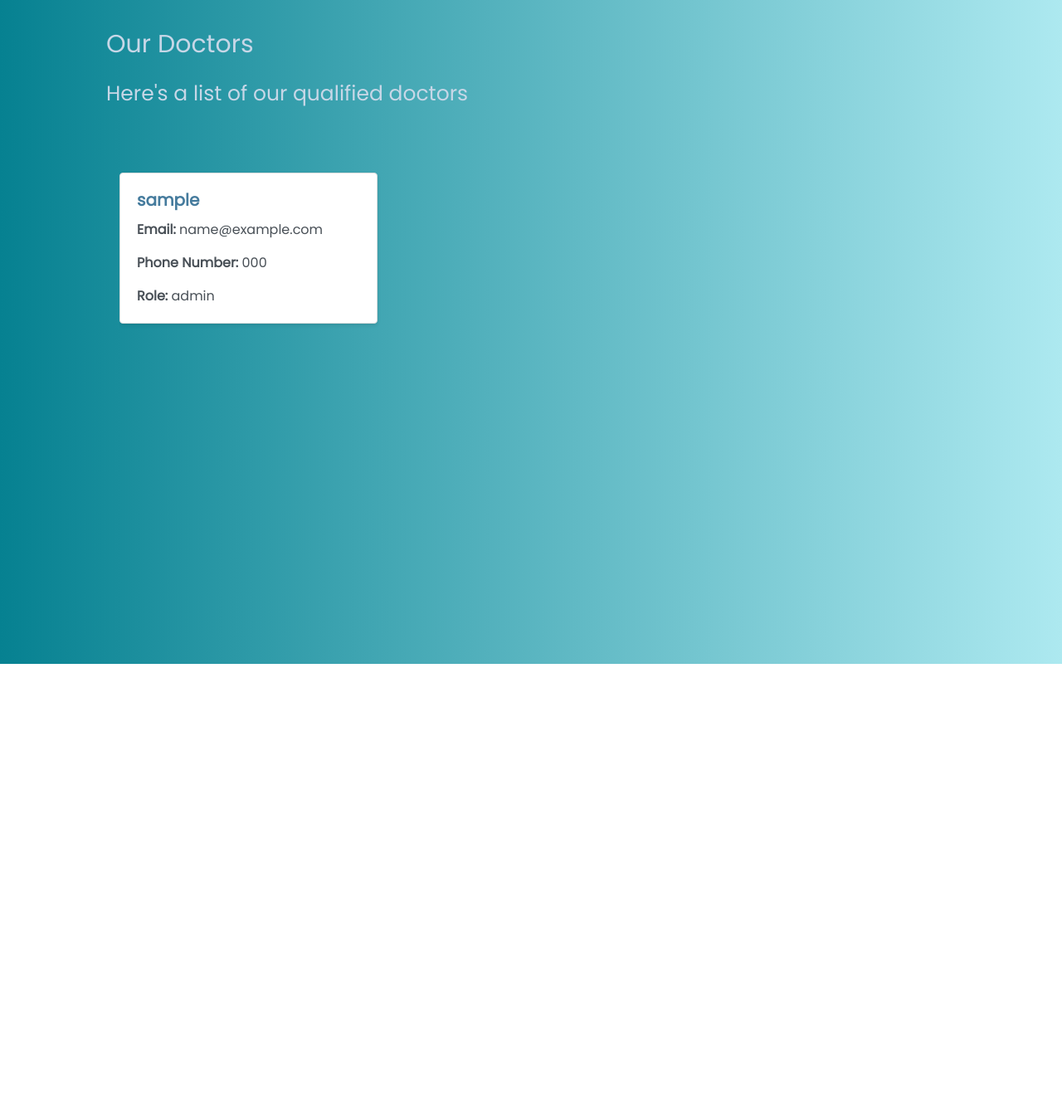
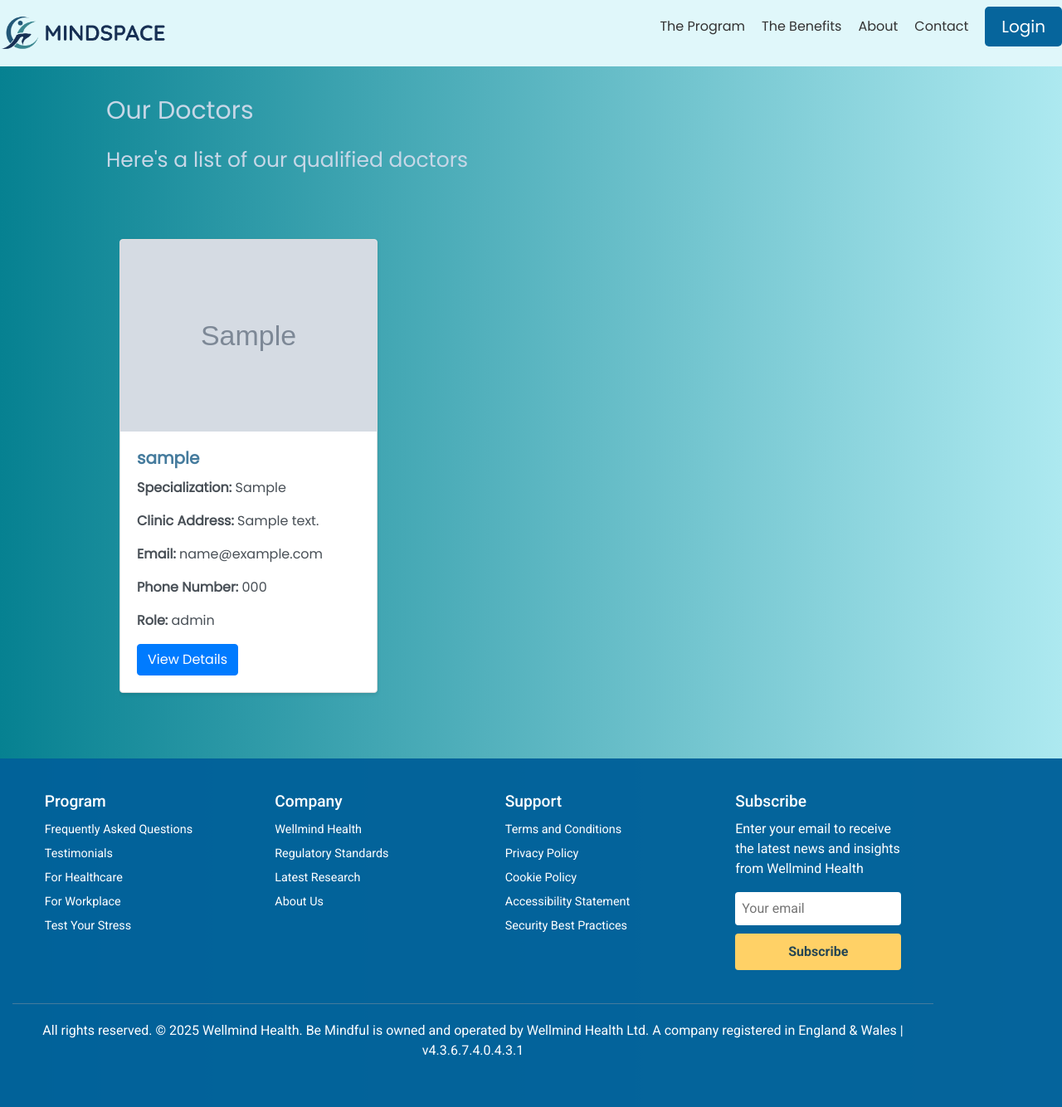
Before and after one commit to GaneshSKumbhar/MindSpace, a PHP site: page /docinfo.php in a window 1280 px wide. Shown: the whole page at 83% size. Before the commit the page ends 800 px from the top, so only its background shows below. Run offline with PHP 8.4, Linux system fonts and the light colour scheme; tables that the repository leaves empty or names only in its code hold one stand-in row (values such as "Sample post"); grey boxes marked "Sample" are stand-in pictures.

Commit message:
docinfo.php is done

```diff
--- a/css/style.css
+++ b/css/style.css
@@ -18,13 +18,13 @@ body {
 }
 
 header {
-width: 100%;
+  top: 0;
+  width: 100%;
   display: flex;
   justify-content: space-between;
   align-items: center;
-  padding: 10px 20px;
   background-color: #e0f7fa;
-  height: 100px;
+  height: 80px;
   position: fixed;
   z-index: 5;
   color: #333;
@@ -350,6 +350,7 @@ section .top{
 
 .doctors-page {
   background: linear-gradient(to left, #ade9f0, #068191);
+  margin-top: 80px;
 }
 
 .doctor-card {
--- a/css/styles.css
+++ b/css/styles.css
@@ -38,7 +38,7 @@ h2 {
     display: flex !important;
     justify-content: center; /* Centers horizontally */
     align-items: center;
-    font-size: 22px;
+    font-size:22px;
 }
 
 .btn-primary:hover {
--- a/doctor/docinfo.php
+++ b/doctor/docinfo.php
@@ -1,9 +1,12 @@
 <?php
+include '../template/header.php'; // Include the header file
+session_start(); // Start the session
 require_once '../dbconnect/config.php'; // Include database connection file
 
-// Query the doctor table to retrieve all doctors
-$sql = "SELECT * FROM doctor";
+// Fetch all doctors from the database
+$sql = "SELECT id, username, specialization, clinic_address, profile_photo_path, email, phone_number, role FROM doctor";
 $result = $conn->query($sql);
+
 ?>
 
 <!DOCTYPE html>
@@ -11,12 +14,17 @@ $result = $conn->query($sql);
 <head>
     <meta charset="UTF-8">
     <meta name="viewport" content="width=device-width, initial-scale=1.0">
-    <title>Doctors</title>
+    <title>Our Doctors</title>
     <link rel="preconnect" href="https://fonts.googleapis.com">
     <link rel="preconnect" href="https://fonts.gstatic.com" crossorigin>
     <link href="https://fonts.googleapis.com/css2?family=Poppins&family=Roboto:ital,wght@0,100;0,300;0,400;0,500;0,700;0,900;1,100;1,300;1,400;1,500;1,700;1,900&display=swap" rel="stylesheet">
     <link rel="stylesheet" href="https://cdn.jsdelivr.net/npm/bootstrap@4.3.1/dist/css/bootstrap.min.css" integrity="sha384-ggOyR0iXCbMQv3Xipma34MD+dH/1fQ784/j6cY/iJTQUOhcWr7x9JvoRxT2MZw1T" crossorigin="anonymous">
-    <link rel="stylesheet" href="../css/style.css">
+    <link rel="stylesheet" href="../css/style.css"> <!-- Link to your CSS file -->
+    <style>
+    .doctor-card { /*added unique class to enable editing of the card */
+       margin-bottom: 15px; /* Add spacing between cards */
+    }
+    </style>
 </head>
 <body class="doctors-page">
     <main>
@@ -30,25 +38,30 @@ $result = $conn->query($sql);
             <div class="container">
                 <div class="row">
                     <?php
-                    if ($result->num_rows > 0) {
-                        // Output data of each row
+                    if ($result && $result->num_rows > 0) {
                         while($row = $result->fetch_assoc()) {
                             ?>
                             <div class="col-md-4 mb-4">
-                                <div class="card doctor-card">  <!-- Added unique class -->
+                                <div class="card doctor-card"> <!-- Added doctor-card class -->
+                                    <?php if (!empty($row["profile_photo_path"])): ?>
+                                        <img src="<?php echo htmlspecialchars($row["profile_photo_path"]); ?>" class="card-img-top" alt="Doctor Profile Photo">
+                                    <?php endif; ?>
                                     <div class="card-body">
                                         <h5 class="card-title"><?php echo htmlspecialchars($row["username"]); ?></h5>
+                                        <p class="card-text"><strong>Specialization:</strong> <?php echo htmlspecialchars($row["specialization"] ? $row["specialization"] : "Not specified"); ?></p>
+                                        <p class="card-text"><strong>Clinic Address:</strong> <?php echo htmlspecialchars($row["clinic_address"] ? $row["clinic_address"] : "Not specified"); ?></p>
                                         <p class="card-text"><strong>Email:</strong> <?php echo htmlspecialchars($row["email"]); ?></p>
-                                        <p class="card-text"><strong>Phone Number:</strong> <?php echo htmlspecialchars($row["phone_number"]); ?></p>
-                                        <p class="card-text"><strong>Role:</strong> <?php echo htmlspecialchars($row["role"]); ?></p>
+                                        <p class="card-text"><strong>Phone Number:</strong> <?php echo htmlspecialchars($row["phone_number"] ? $row["phone_number"] : "Not specified"); ?></p>
+                                         <p class="card-text"><strong>Role:</strong> <?php echo htmlspecialchars($row["role"]); ?></p>
                                         <!-- You can add more fields here -->
+                                        <a href="#" class="btn btn-primary">View Details</a>
                                     </div>
                                 </div>
                             </div>
                             <?php
                         }
                     } else {
-                        echo "<p>No doctors found.</p>";
+                        echo "<div class='col-md-12'><p>No doctors found.</p></div>";
                     }
                     ?>
                 </div>
@@ -59,5 +72,8 @@ $result = $conn->query($sql);
 </html>
 
 <?php
-$conn->close();
+if ($conn) {
+    $conn->close();
+}
+include '../template/footer.php'; // Include the footer file
 ?>
--- a/login_system/register.php
+++ b/login_system/register.php
@@ -1,5 +1,5 @@
 <?php
-require_once 'config.php'; // Include database connection file
+require_once '../dbconnect/config.php'; // Include database connection file
 
 $message = "";
 
--- a/template/header.php
+++ b/template/header.php
@@ -13,7 +13,7 @@
         <div class="container-fluid"></div>
         <header>
             <div class="logo">
-                <img src="./images/logo-transparent-png.png" alt="Be Mindful Logo">
+                <img src="../logo-transparent-png.png" alt="Be Mindful Logo">
             </div>
             <nav>
                 <ul>
@@ -21,7 +21,7 @@
                     <li><a href="#">The Benefits</a></li>
                     <li><a href="#">About</a></li>
                     <li><a href="#">Contact</a></li>
-                    <div class="login"><a href="login_system/login.php">Login</a>
+                    <div class="login"><a href="../login_system/login.php">Login</a>
                     </div>
                 </ul>
             </nav>
--- a/index.php
+++ b/template/index.php
@@ -1,4 +1,4 @@
-<?php include './template/header.php'; ?>
+<?php include 'header.php'; ?>
 
 <!DOCTYPE html>
 <html lang="en">
@@ -6,7 +6,7 @@
     <meta charset="UTF-8">
     <meta name="viewport" content="width=device-width, initial-scale=1.0">
     <title>Be Mindful</title>
-    <link rel="stylesheet" href="./css/style.css">
+    <link rel="stylesheet" href="../css/style.css">
     <link rel="preconnect" href="https://fonts.googleapis.com">
     <link rel="preconnect" href="https://fonts.gstatic.com" crossorigin>
     <link href="https://fonts.googleapis.com/css2?family=Poppins&family=Roboto:ital,wght@0,100;0,300;0,400;0,500;0,700;0,900;1,100;1,300;1,400;1,500;1,700;1,900&display=swap" rel="stylesheet">
@@ -246,4 +246,4 @@
     </script>
 </body>
 </html>
-<?php include './template/footer.php'; ?>
+<?php include 'footer.php'; ?>
```
Also changed, not shown: login_system/login.php (+52 -46 lines), logo-current.jpg (deleted), logo-transparent-png.png (renamed from images/logo-transparent-png.png).
